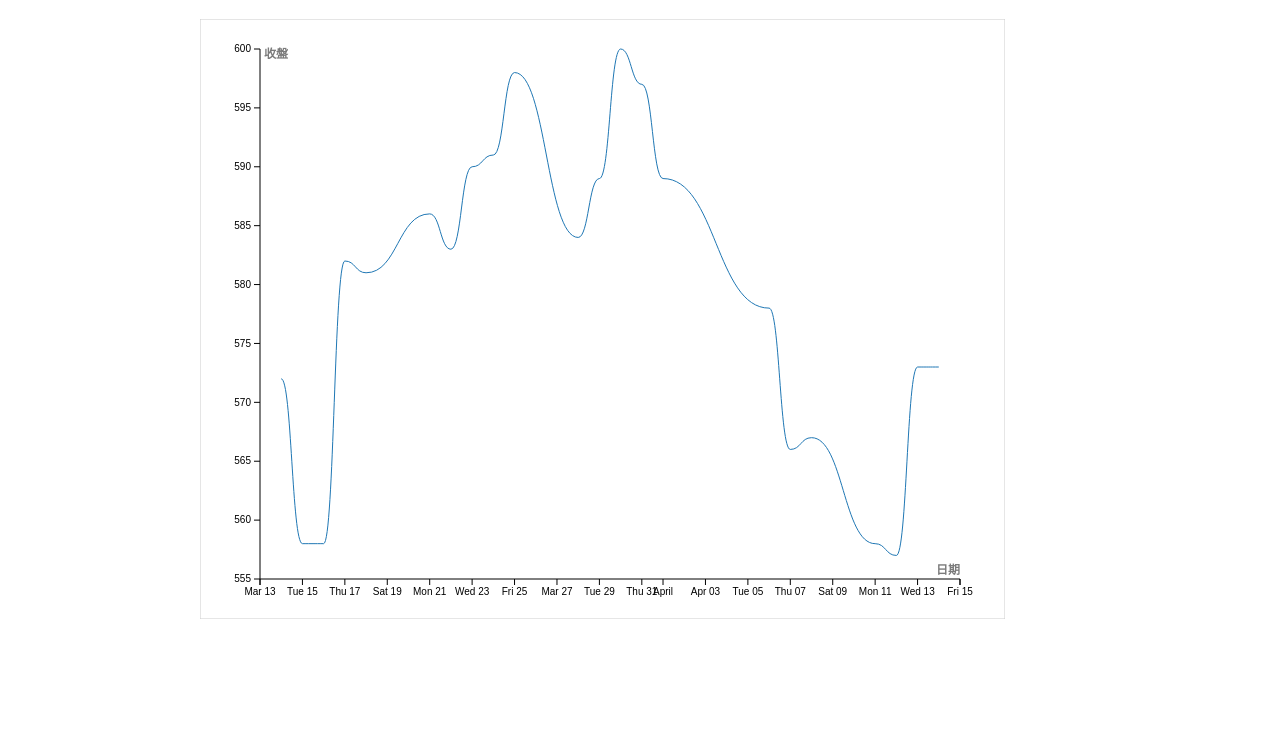
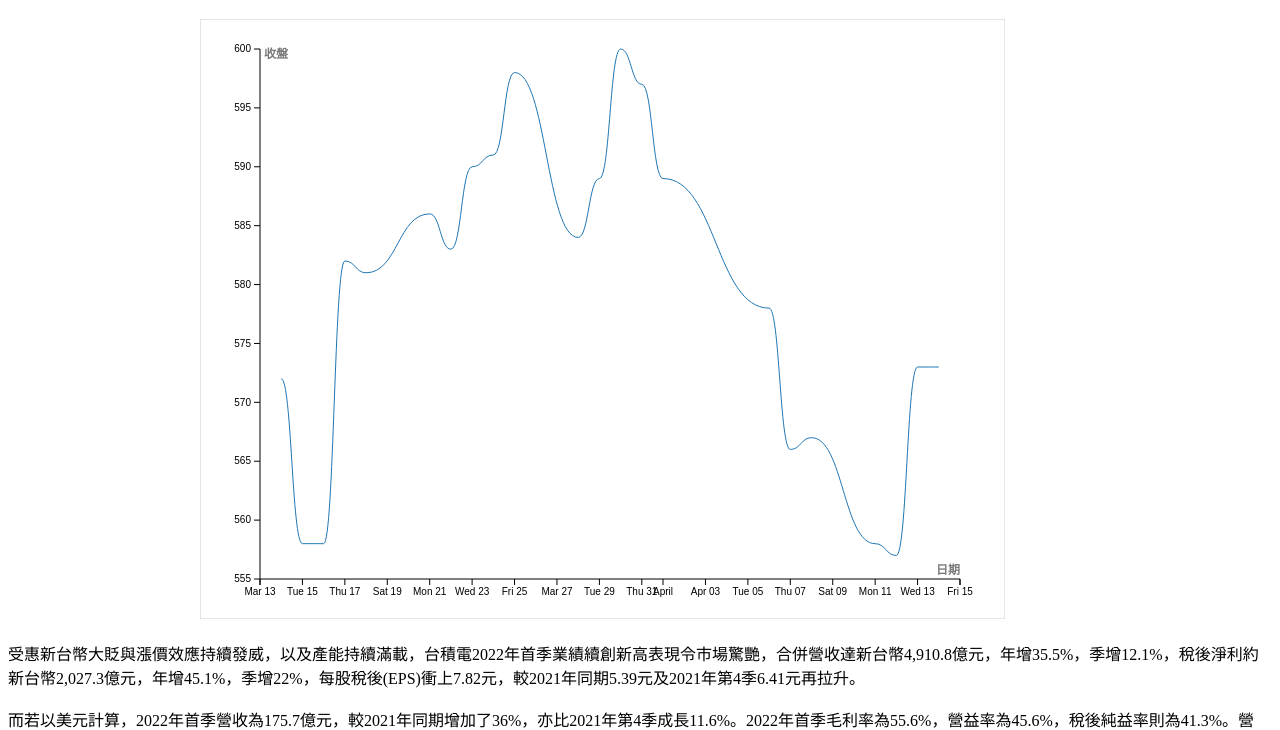
Before and after one commit to lingrouyu/linechart, a plain HTML site: page linechart.html in a window 1280 px wide. Shown: the part 70-800 px from the top of the page. Drawn offline with Linux system fonts and the light colour scheme.

Commit message:
Add files via upload

```diff
--- a/linechart.html
+++ b/linechart.html
@@ -11,5 +11,18 @@
 		<iframe frameborder="0" src="viz.svg" width="880px" height="600px"></iframe>
 	</center>
 
+	<br>
+	受惠新台幣大貶與漲價效應持續發威，以及產能持續滿載，台積電2022年首季業績續創新高表現令市場驚艷，合併營收達新台幣4,910.8億元，年增35.5%，季增12.1%，稅後淨利約新台幣2,027.3億元，年增45.1%，季增22%，每股稅後(EPS)衝上7.82元，較2021年同期5.39元及2021年第4季6.41元再拉升。
+    <br>
+    <br>
+    而若以美元計算，2022年首季營收為175.7億元，較2021年同期增加了36%，亦比2021年第4季成長11.6%。2022年首季毛利率為55.6%，營益率為45.6%，稅後純益率則為41.3%。營收、毛利率與營益率皆超越年初財測目標。台積電2022年初時預估首季營收約為166億~172億美元，毛利率為53~55%，營益率42~44%。
+    <br>
+    <br>
+    5奈米製程出貨佔台積電2022年首季晶圓銷售金額的20%；7奈米製程出貨佔全季晶圓銷售金額的30%。總體而言，7奈米以下先進製程營收達全季晶圓銷售金額的50%。
+    <br>
+    <br>
+    展望第2季，台積電預估營收約為176億~182億美元，季增3.5%上下。以新台幣28.8元兌1美元匯率計算，預估毛利率為56~58%，營益率45~47%。第2季財測皆較首季更上一層，整體表現將續創歷史新高。
+    <br>
+    <br>
 </body>
 </html>
```
